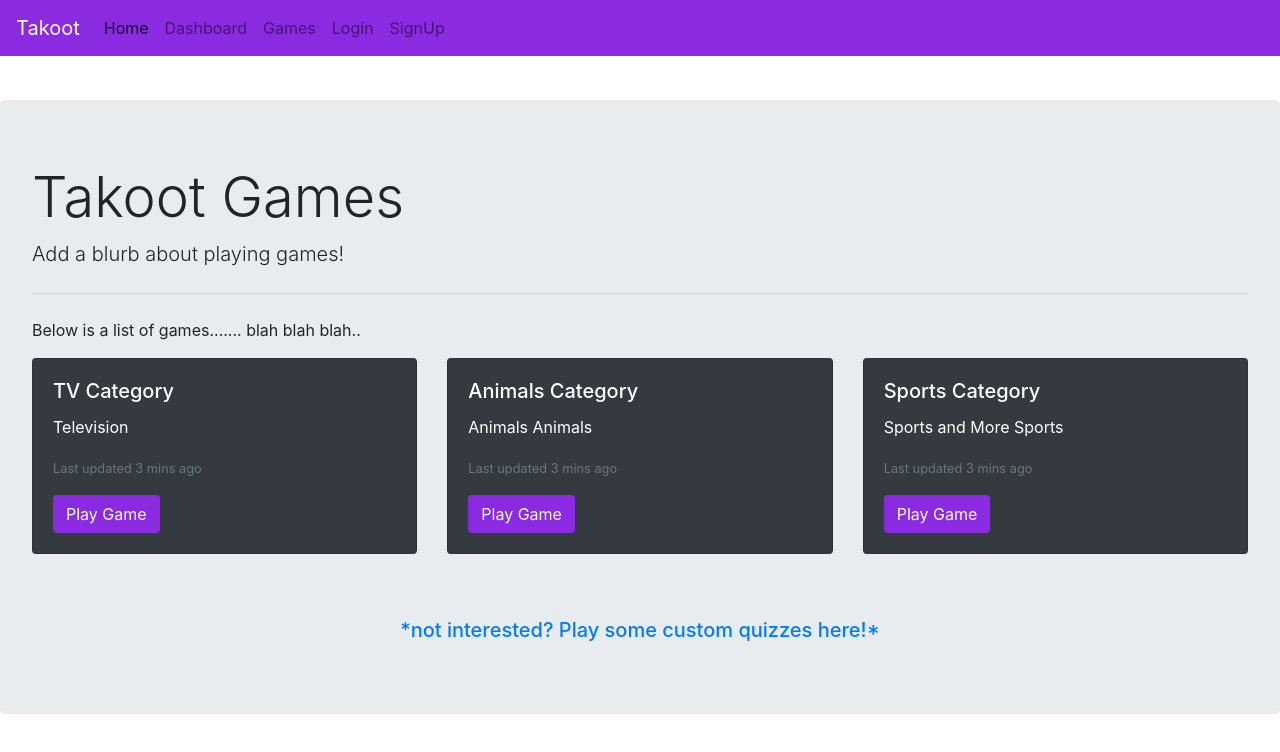
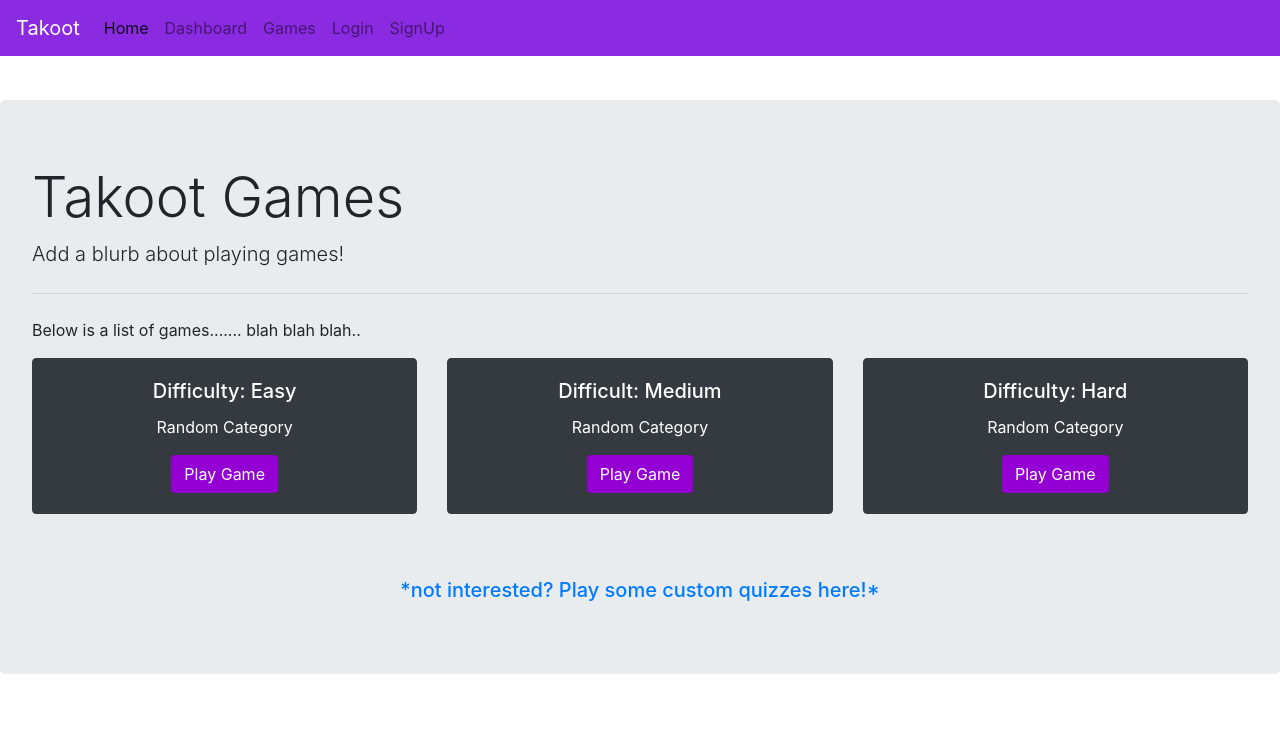
Before and after one commit to Zmaraz/Takoot-Front, an Angular app: page /games in a window 1280 px wide. Shown: the top 752 px of the page. Built offline with nearby package versions, Linux system fonts and the light colour scheme.

Commit message:
pushing up final cleanup

```diff
--- a/src/app/dashboard/dashboard.component.html
+++ b/src/app/dashboard/dashboard.component.html
@@ -39,7 +39,7 @@
                 <path d="M13 2H6a2 2 0 0 0-2 2v16a2 2 0 0 0 2 2h12a2 2 0 0 0 2-2V9z"></path>
                 <polyline points="13 2 13 9 20 9"></polyline>
               </svg>
-              My Quizzes
+              View Quizzes
             </a>
           </li>
           <li class="nav-item">
@@ -97,7 +97,7 @@
       <!-- blue-->
       <div class="card text-white bg-primary mb-3" style="max-width: 18rem;">
         <div class="card-header">View Leaderboards</div>
-        <img class="card-img-top" src="../../assets/view.png" alt="View Image" routerLink="/leaderboards">
+        <img class="card-img-top" src="../../assets/view.png" alt="View Image">
       </div>
 
     </div>
--- a/src/app/games/games.component.html
+++ b/src/app/games/games.component.html
@@ -16,50 +16,36 @@
 <!-- on this view, when the user clicks a button on the card, it should take them to the quiz component-->
 
 <div class="card-deck">
-  <div class="card text-white bg-dark mb-3">
+  <div class="text-center card text-white border-dark bg-dark mb-3">
     <!-- <img class="card-img-top" src="..." alt="Card image cap"> -->
-    <div class="card-body">
-      <h5 class="card-title">TV Category</h5>
-      <p class="card-text"> Television</p>
-      <p class="card-text"><small class="text-muted">Last updated 3 mins ago</small></p>
+    <div class="card-body border-dark">
+      <h5 class="card-title">Difficulty: Easy</h5>
+      <p class="card-text"> Random Category</p>
       <!-- here, you should have event binding for playQuiz -->
-      <a routerLink="/quiz" class="btn" style="background-color:blueviolet; color:white">Play Game</a>
+      <a routerLink="/quiz" class="btn" style="background-color:darkviolet; color:white">Play Game</a>
     </div>
   </div>
 
-  <div class="card text-white bg-dark mb-3">
+  <div class="text-center card text-white border-dark bg-dark mb-3">
     <!-- <img class="card-img-top" src="..." alt="Card image cap"> -->
-    <div class="card-body">
-      <h5 class="card-title">Animals Category</h5>
-      <p class="card-text">Animals Animals</p>
-      <p class="card-text"><small class="text-muted">Last updated 3 mins ago</small></p>
-      <a routerLink="/quiz" class="btn" style="background-color:blueviolet; color:white">Play Game</a>
+    <div class="card-body border-dark">
+      <h5 class="card-title">Difficult: Medium</h5>
+      <p class="card-text">Random Category</p>
+      <a routerLink="/quiz" class="btn" style="background-color:darkviolet; color:white">Play Game</a>
     </div>
   </div>
 
-  <div class="card text-white bg-dark mb-3">
+  <div class="text-center card text-white border-dark bg-dark mb-3">
     <!-- <img class="card-img-top" src="..." alt="Card image cap"> -->
-    <div class="card-body">
-      <h5 class="card-title">Sports Category</h5>
-      <p class="card-text"> Sports and More Sports</p>
-      <p class="card-text"><small class="text-muted">Last updated 3 mins ago</small></p>
-      <a routerLink="/quiz" class="btn" style="background-color:blueviolet; color:white">Play Game</a>
+    <div class="card-body border-dark">
+      <h5 class="card-title">Difficulty: Hard</h5>
+      <p class="card-text"> Random Category </p>
+      <a routerLink="/quiz" class="btn" style="background-color:darkviolet; color:white">Play Game</a>
     </div>
   </div>
 </div>
 
-<!-- this button should be a dynamic modal
-  use a ngFor to only display this modal if a user quiz exists-->
-  <!-- <div class="card text-white bg-dark mb-3"> -->
-      <!-- <img class="card-img-top" src="..." alt="Card image cap"> -->
-      <!-- <div class="card-body">
-        <h5 class="card-title">User Quiz</h5>
-        <p class="card-text"> Test</p>
-        <p class="card-text"><small class="text-muted">Last updated 3 mins ago</small></p>
-        <a routerLink="/user-quizzes" class="btn" style="background-color:blueviolet; color:white">Play User Created Game</a>
-      </div>
-      <br>
-</div>  -->
+
 <br>
 <br>
 <div class="text-center">
--- a/src/app/quiz/quiz.component.html
+++ b/src/app/quiz/quiz.component.html
@@ -1,22 +1,22 @@
-<h1>
+<h1 class = "text-center">
   Quiz
 </h1>
 
-  <div>
+  <div class = "text-center">
 
 
     <!-- this is for quizzes that already exist-->
     <ul *ngIf="quizzes">
       <li  *ngFor="let quiz of quizzes.results">
-        <p id="questionId">{{ quiz.question | questionPipe}}</p>
+        <h4 id="questionId">{{ quiz.question | questionPipe}}</h4>
 
         <ul>
           <!-- <li id="correct"> <input (click)="correctAnswer()" type="input" name="wrong" value="true" > {{ quiz.correct_answer }} </li> -->
           <!-- <li id="correct"> <button (click)="correctAnswer()" name="wrong" value="This one!"> {{ quiz.correct_answer }} </li> -->
-          <button id="correctBtn"  (click)="correctAnswer()" name="wrong"  > {{ quiz.correct_answer }} </button>
+          <button id="correctBtn" class = "btn btn-info" (click)="correctAnswer()" name="wrong"  > {{ quiz.correct_answer }} </button>
 
           <!-- <li *ngFor="let answer of quiz.incorrect_answers"> <button (click)="wrongAnswer()" name="wrong" value="This one!"> {{ answer }} </li> -->
-          <button id="wrongBtn" *ngFor="let answer of quiz.incorrect_answers" (click)="wrongAnswer()" name="wrong" value="This one!"  >  {{ answer }} </button>
+          <button id="wrongBtn" class="btn btn-info" *ngFor="let answer of quiz.incorrect_answers" (click)="wrongAnswer()" name="wrong" value="This one!"  >  {{ answer }} </button>
           <!-- <li *ngFor="let answer of quiz.incorrect_answers"> <input type="radio" name="wrong" value="false"> {{ answer }} </li> -->
 
         </ul>
@@ -25,25 +25,13 @@
 
   </div>
 
-
-  <!-- this is where you will store the user created quizzes-->
-  <!-- <div id = "userContainer">
-    <ul *ngIf="userQuizzes">
-      <li *ngFor="let userQuiz of userQuizzes.otherResults">
-        <p id="userQuestionId">{{ userQuiz.question }}</p>
-      </li>
-
-    </ul>
-
-     <tr *ngFor="let user of users">
-    <td>{{user.first_name}}</td>
-    <td>{{user.last_name}}</td>
-</tr>-->
-
-  <!-- </div>  -->
+<br>
+<hr>
+<br>
 
 
     <!-- Button trigger modal -->
+    <div class ="text-center">
 
     <button (click)="getScore()" id="viewScoreBtn" class="btn btn-primary" data-toggle="modal" data-target="#exampleModal">
       View Score!
@@ -62,14 +50,12 @@
               <p id="score">  -Quiz Completed- </p>
               You got : {{scoreNum}} correct
             </div>
-            <div class="modal-footer">
-              <button routerLink="/games" type="button" class="btn btn-secondary" data-dismiss="modal">Close</button>
+            <div class="modal-footer text-center" >
+              <button routerLink="/games" type="button" class="btn btn-secondary" data-dismiss="modal">Back To Games</button>
               <!-- Save score should be functional -->
-              <button (click)="saveScore()" routerLink="/dashboard" type="button" class="btn btn-primary" data-dismiss="modal">Save Scores</button>
+              <button routerLink="/dashboard" type="button" class="btn btn-primary" data-dismiss="modal">Back To Dashboard</button>
             </div>
           </div>
         </div>
       </div>
-
-
-<!-- </div> -->
+    </div>
--- a/src/app/user-quizzes/user-quizzes.component.html
+++ b/src/app/user-quizzes/user-quizzes.component.html
@@ -1,4 +1,4 @@
-<h1>
+<h1 class = "text-center">
 
   User Created Quizzes
 
@@ -16,23 +16,3 @@
     </li>
   </ol>
 </div>
-
-<!-- this displays the questions-->
-<ul>
-  <!-- for each quiz in all the quizzes-->
-  <li *ngFor="let userQuiz of userQuizzes">
-
-    <!-- for each question in all the questions of each quiz-->
-    <p *ngFor="let question of userQuiz.questions"> {{ question.question }}</p>
-
-    <!-- for each answer in each question in all the questions in each quiz-->
-    <!-- this gives me an [object Object] -->
-    <p *ngFor="let answers of userQuiz.questions"> {{ answers.answers }} </p>
-
-    <!-- <p *ngFor="let answer of answers"> {{ answer }}</p> -->
-
-    <!-- <p *ngFor="let answer of userQuiz.questions.answers"> {{ answer }} </p> -->
-
-
-  </li>
-</ul>
```
Also changed, not shown: src/app/questions/questions.component.html (+29 -3 lines).
